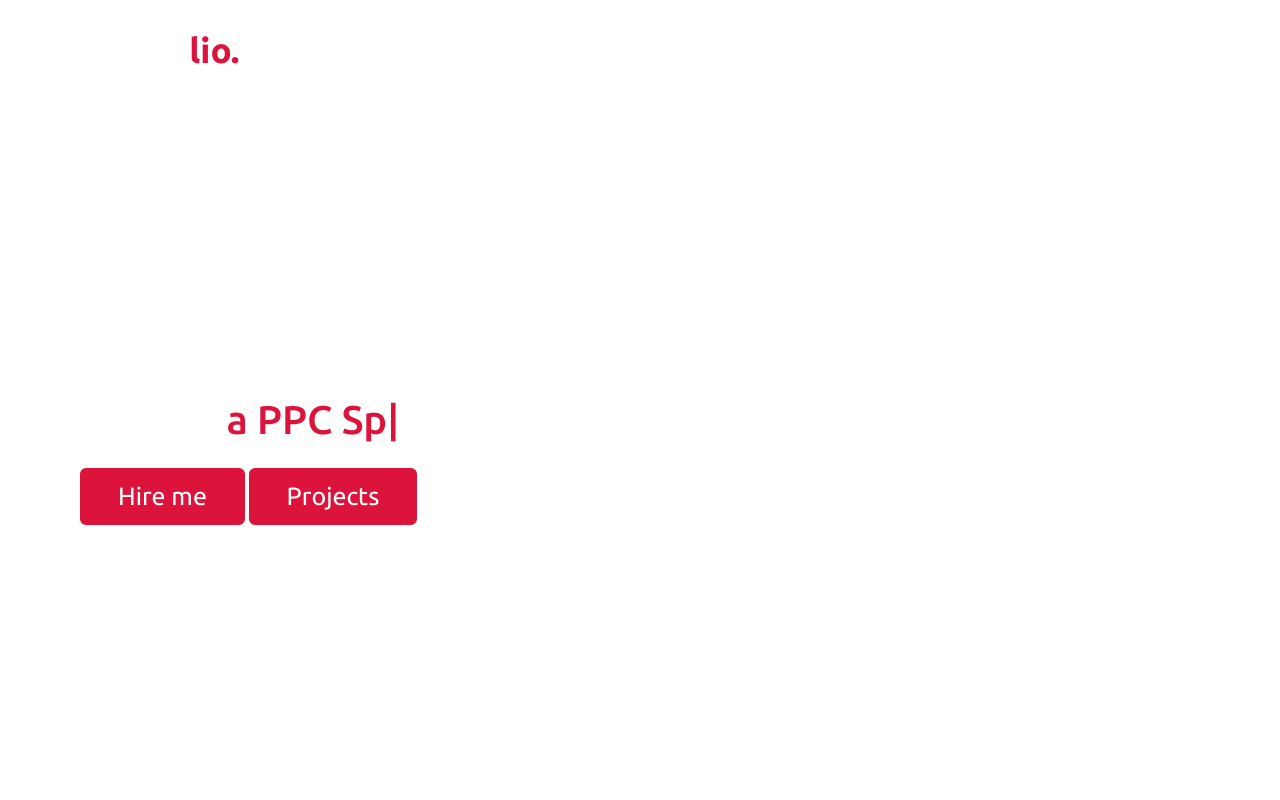
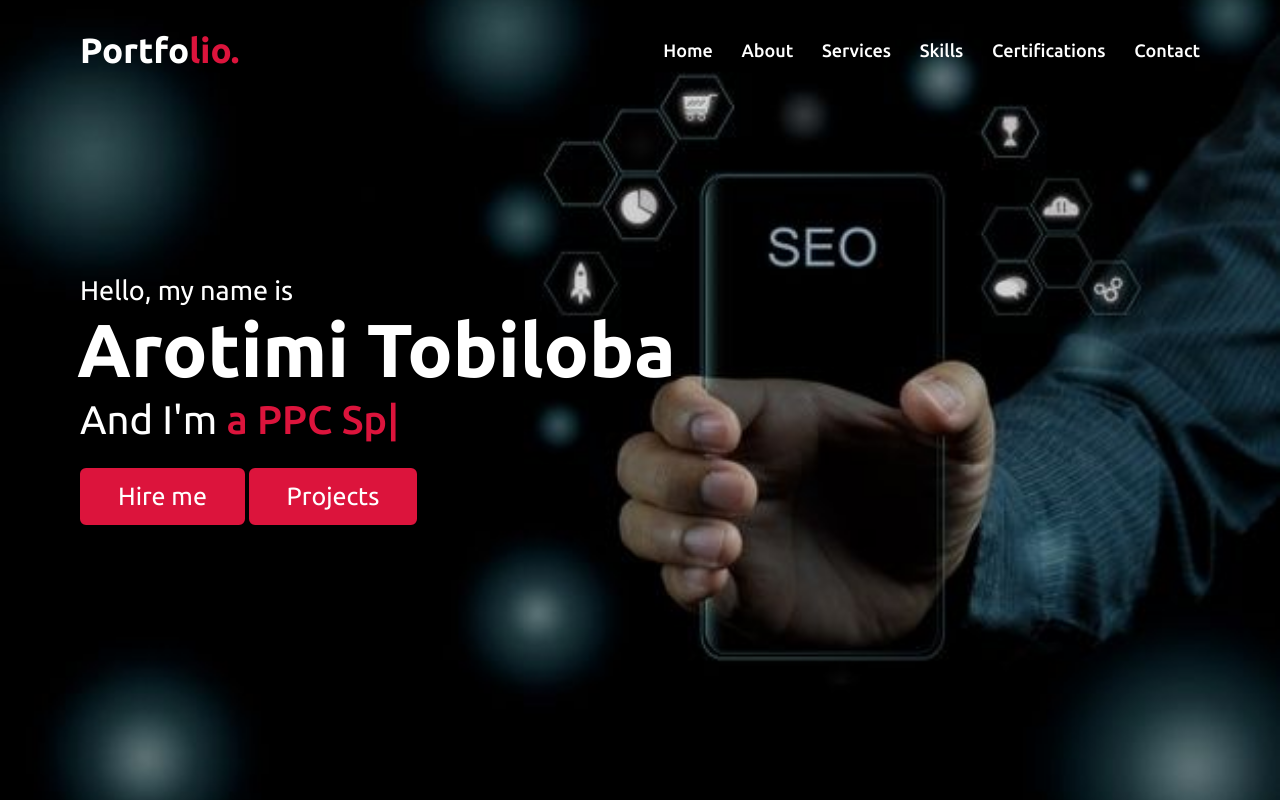
Before and after one commit to thatseogirl/My-Website, a plain HTML site: page index.html in a window 1280 px wide. Shown: the top 800 px of the page. Drawn offline with nearby package versions, Linux system fonts and the light colour scheme.

Commit message:
Update style.css

```diff
--- a/style.css
+++ b/style.css
@@ -165,7 +165,7 @@ section .title::after{
 /* home section styling */
 .home{
     display: flex;
-    background: url("portfolio/images/background.jpeg") no-repeat center;
+    background: url("images/background.jpeg") no-repeat center;
     height: 100vh;
     color: #fff;
     min-height: 500px;
```
